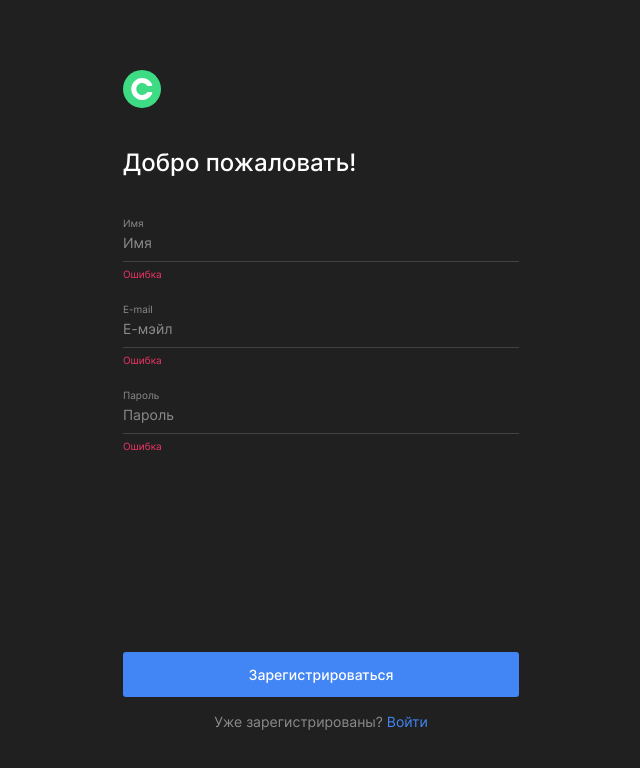
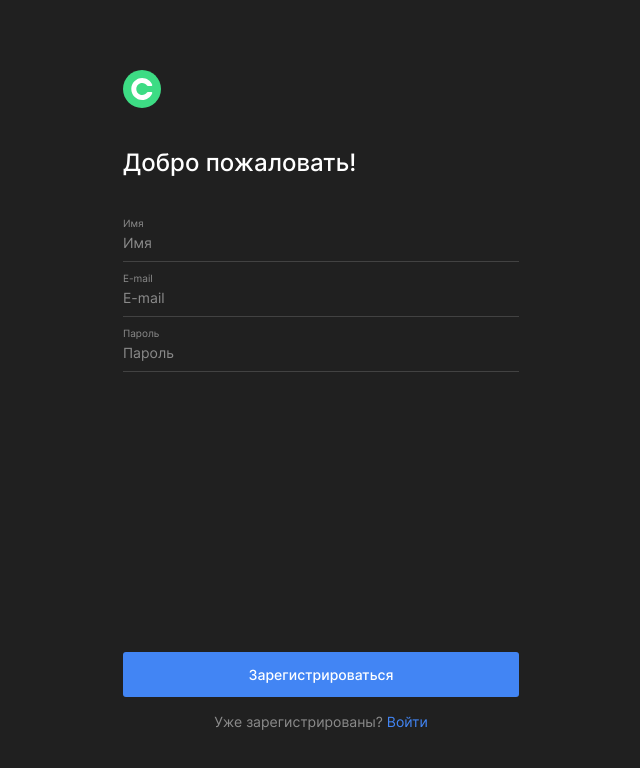
Before and after one commit to GaiaHellslaughterdottir/movies-explorer-frontend, a React (Create React App) app: page /signup in a window 1280 px wide. Shown: the top 768 px of the page, without its empty margins (319-959 px from the left). Built offline with nearby package versions, Linux system fonts and the light colour scheme; no server answers.

Commit message:
07.11 19:12

```diff
--- a/package.json
+++ b/package.json
@@ -8,6 +8,7 @@
     "@testing-library/user-event": "^13.5.0",
     "react-dom": "^18.2.0",
     "react-helmet": "^6.1.0",
+    "react-hook-form": "^7.48.2",
     "react-scripts": "5.0.1",
     "usehooks-ts": "^2.9.1",
     "web-vitals": "^2.1.4"
--- a/src/components/App/App.js
+++ b/src/components/App/App.js
@@ -17,7 +17,7 @@ import { mainApi } from "../../utils/MainApi";
 
 function App() {
 
-  const [loggedIn, setLoggedIn] = React.useState(true);
+  const [loggedIn, setLoggedIn] = React.useState(false);
   const [userInfo, setUserInfo] = React.useState({});
   const [currentUser, setCurrentUser] = React.useState({});
   const [movies, setMovies] = React.useState([]);
--- a/src/components/Form/Form.js
+++ b/src/components/Form/Form.js
@@ -12,7 +12,7 @@ export default function Form(props) {
       </div>
       <div className="form__footer-wrapper">
         { props.errorText && <span className="form__error">{ props.errorText }</span> }
-        <SubmitButton buttonTitle={ props.buttonTitle }/>
+        <SubmitButton submitButtonDisabled={ props.submitButtonDisabled } buttonTitle={ props.buttonTitle }/>
         { props.footerElement }
       </div>
     </form>
--- a/src/components/Form/SubmitButton/SubmitButton.css
+++ b/src/components/Form/SubmitButton/SubmitButton.css
@@ -20,6 +20,10 @@
   -moz-transition: background-color .5s ease-out;
   -o-transition: background-color .5s ease-out;
   transition: background-color .5s ease-out;
+}
+
+.submit-button:disabled {
+  background-color: #2F2F2F;
 }
 
 .form_edit-profile .submit-button {
--- a/src/components/Form/SubmitButton/SubmitButton.js
+++ b/src/components/Form/SubmitButton/SubmitButton.js
@@ -2,6 +2,6 @@ import React from "react";
 
 export default function SubmitButton(props) {
   return (
-      <button className="submit-button" type="submit">{props.buttonTitle}</button>
+      <button className="submit-button" type="submit" disabled={props.submitButtonDisabled}>{props.buttonTitle}</button>
   );
 }
--- a/src/components/Login/Login.js
+++ b/src/components/Login/Login.js
@@ -1,4 +1,6 @@
 import React from "react";
+import { useForm } from 'react-hook-form';
+
 import Logo from "../Logo/Logo";
 import Form from "../Form/Form";
 import FormField from "../Form/FormField/FormField";
@@ -6,16 +8,12 @@ import { Link, NavLink } from "react-router-dom";
 
 
 export default function Login(props) {
-  const [email, setEmail] = React.useState('');
-  const [password, setPassword] = React.useState('');
+  const { register, handleSubmit, formState: { errors } } = useForm({ mode: 'all' });
 
-
-  function handleSubmit(e) {
-    e.preventDefault();
-    console.log(props);
+  function onSubmit(data) {
     props.onLogin({
-      email,
-      password,
+      email: data.email,
+      password: data.password,
     });
   }
 
@@ -25,37 +23,35 @@ export default function Login(props) {
         <Logo/>
       </NavLink>
       <Form className="form_login"
+            onSubmit={ handleSubmit(onSubmit) }
             formTitle="Рады видеть!"
             buttonTitle="Войти"
+            submitButtonDisabled={Object.keys(errors).length !== 0}
             name="login"
-            onSubmit={ handleSubmit }
             footerElement={ <p className="form__login-footer">
               Ещё не зарегистрированы? { <Link to="/signup"
                                                className="form__login-footer-link">Регистрация</Link> }</p> }>
 
-        <FormField fieldTitle="E-mail" errorTitle="Ошибка">
-          <input value={ email }
-                 placeholder="E-mail"
-                 onChange={ e => setEmail(e.target.value) }
-                 minLength="2"
-                 maxLength="30"
-                 type="text"
-                 name="email"
+        <FormField fieldTitle="E-mail" errorTitle={errors.email !== undefined ? 'Емэйл задан не корректно' : null}>
+          <input placeholder="E-mail"
+                 type="email"
                  className="form__field"
                  id="form__field-email"
-                 required/>
+                 { ...register('email', {
+                   required: true, maxLength: 30, minLength: 2,
+                   pattern: {
+                     value: /\S+@\S+\.\S+/,
+                   }
+                 }) }
+          />
         </FormField>
-        <FormField fieldTitle="Пароль" errorTitle="Ошибка">
-          <input value={ password }
-                 placeholder="Пароль"
-                 onChange={ e => setPassword(e.target.value) }
-                 minLength="2"
-                 maxLength="30"
+        <FormField fieldTitle="Пароль" errorTitle={errors.password !== undefined ? 'Пароль не соответствует требованиям' : null}>
+          <input placeholder="Пароль"
                  type="password"
-                 name="password"
                  className="form__field"
                  id="form__field-password"
-                 required/>
+                 { ...register('password', { required: true, maxLength: 30, minLength: 2 }) }
+          />
         </FormField>
       </Form>
     </div>
--- a/src/components/Movies/MoviesCardList/MoviesCardList.js
+++ b/src/components/Movies/MoviesCardList/MoviesCardList.js
@@ -1,6 +1,5 @@
 import React from "react";
 import MoviesCard from "../MoviesCard/MoviesCard";
-import Preloader from "../Preloder/Preloader";
 
 export default function MoviesCardList(props) {
   return (
--- a/src/components/Profile/Profile.js
+++ b/src/components/Profile/Profile.js
@@ -1,26 +1,25 @@
 import React from "react";
+import { useForm } from 'react-hook-form';
+
 import Form from "../Form/Form";
 import FormField from "../Form/FormField/FormField";
 
 export default function Profile(props) {
+  const { register, handleSubmit, setValue, formState: { errors } } = useForm({ mode: 'all' });
+
   const [edited, setEdited] = React.useState(false);
-  const [name, setName] = React.useState('');
-  const [email, setEmail] = React.useState('');
 
-  function handleSubmit(e) {
-    e.preventDefault();
+  function onSubmit(data) {
     props.onEditProfile({
-      name,
-      email,
+      name: data.name,
+      email: data.email,
     });
   }
 
   React.useEffect(() => {
-    if (props.userInfo.name !== undefined) {
-      setName(props.userInfo.name);
-    }
-    if (props.userInfo.email !== undefined) {
-      setEmail(props.userInfo.email);
+    if (props.userInfo.name !== undefined && props.userInfo.email !== undefined) {
+      setValue('name', props.userInfo.name);
+      setValue('email', props.userInfo.email);
     }
   }, [props.userInfo]);
 
@@ -29,33 +28,33 @@ export default function Profile(props) {
     <div className="profile">
 
       { edited && <Form className="form_edit-profile"
-                        onSubmit={handleSubmit}
+                        onSubmit={ handleSubmit(onSubmit) }
                         formTitle="Bonjour Nicolas!"
                         buttonTitle="Сохранить"
+                        submitButtonDisabled={Object.keys(errors).length !== 0}
                         errorText="При обновлении профиля произошла ошибка." name="login">
-        <FormField fieldTitle="Имя">
-          <input value={name}
-                 onChange={e => setName(e.target.value)}
+        <FormField fieldTitle="Имя" errorTitle={errors.name !== undefined ? 'Имя задано не корректно' : null}>
+          <input
             placeholder="Name"
-                 minLength="2"
-                 maxLength="30"
             type="text"
-                 name="name"
             className="form__field"
             id="form__field-name"
-                 required/>
+            { ...register('name', { required: true, maxLength: 30, minLength: 2 }) }
+          />
         </FormField>
-        <FormField fieldTitle="E-mail">
-          <input value={email}
-                 onChange={e => setEmail(e.target.value)}
+        <FormField fieldTitle="E-mail" errorTitle={errors.email !== undefined ? 'Емэйл задан не корректно' : null}>
+          <input
             placeholder="E-mail"
-                 minLength="2"
-                 maxLength="30"
-                 type="text"
-                 name="email"
+            type="email"
             className="form__field"
             id="form__field-email"
-                 required/>
+            { ...register('email', {
+              required: true, maxLength: 30, minLength: 2,
+              pattern: {
+                value: /\S+@\S+\.\S+/,
+              }
+            }) }
+          />
         </FormField>
       </Form> }
 
@@ -64,11 +63,11 @@ export default function Profile(props) {
         <h1 className="profile__title">Привет, Василий!</h1>
         <div className="profile__field-wrapper">
           <span className="profile__field-title">Имя</span>
-          <span className="profile__field-subtitle">{props.userInfo.name}</span>
+          <span className="profile__field-subtitle">{ props.userInfo.name }</span>
         </div>
         <div className="profile__field-wrapper">
           <span className="profile__field-title">Емэйл</span>
-          <span className="profile__field-subtitle">{props.userInfo.email}</span>
+          <span className="profile__field-subtitle">{ props.userInfo.email }</span>
         </div>
         <div className="profile__button-wrapper">
           <a className="profile__link-register" onClick={ () => setEdited(true) }>Редактировать</a>
--- a/src/components/Register/Register.js
+++ b/src/components/Register/Register.js
@@ -1,21 +1,19 @@
 import React from "react";
+import { useForm } from 'react-hook-form';
+
 import Logo from "../Logo/Logo";
 import Form from "../Form/Form";
 import FormField from "../Form/FormField/FormField";
 import { Link, NavLink } from "react-router-dom";
 
 export default function Register(props) {
+  const { register, handleSubmit, formState: { errors } } = useForm({ mode: 'all' });
 
-  const [name, setName] = React.useState('');
-  const [email, setEmail] = React.useState('');
-  const [password, setPassword] = React.useState('');
-
-  function handleSubmit(e) {
-    e.preventDefault();
+  function onSubmit(data) {
     props.onRegister({
-      name,
-      email,
-      password
+      name: data.name,
+      email: data.email,
+      password: data.password
     });
   }
 
@@ -26,47 +24,42 @@ export default function Register(props) {
       </NavLink>
 
       <Form formTitle="Добро пожаловать!"
+            onSubmit={ handleSubmit(onSubmit) }
             buttonTitle="Зарегистрироваться"
-            onSubmit={handleSubmit}
+            submitButtonDisabled={Object.keys(errors).length !== 0}
             name="register"
             footerElement={ <p className="form__login-footer">
               Уже зарегистрированы? { <Link to="/signin" className="form__login-footer-link">Войти</Link> }</p> }>
 
-        <FormField fieldTitle="Имя" errorTitle="Ошибка">
-          <input value={name}
-                 onChange={e => setName(e.target.value)}
-                 placeholder="Имя"
-                 minLength="2"
-                 maxLength="30"
+        <FormField fieldTitle="Имя" errorTitle={ errors.name !== undefined ? 'Имя задано не корректно' : null }>
+          <input placeholder="Имя"
                  type="text"
-                 name="name"
                  className="form__field"
                  id="form__field-name"
-                 required/>
+                 { ...register('name', { required: true, maxLength: 30, minLength: 2 }) }
+          />
         </FormField>
-        <FormField fieldTitle="E-mail" errorTitle="Ошибка">
-          <input value={email}
-                 onChange={e => setEmail(e.target.value)}
-                 placeholder="Е-мэйл"
-                 minLength="2"
-                 maxLength="30"
-                 type="text"
-                 name="email"
+        <FormField fieldTitle="E-mail" errorTitle={ errors.email !== undefined ? 'Емэйл задан не корректно' : null }>
+          <input placeholder="E-mail"
+                 type="email"
                  className="form__field"
                  id="form__field-email"
-                 required/>
+                 { ...register('email', {
+                   required: true, maxLength: 30, minLength: 2,
+                   pattern: {
+                     value: /\S+@\S+\.\S+/,
+                   }
+                 }) }
+          />
         </FormField>
-        <FormField fieldTitle="Пароль" errorTitle="Ошибка">
-          <input value={password}
-                 onChange={e => setPassword(e.target.value)}
-                 placeholder="Пароль"
-                 minLength="2"
-                 maxLength="30"
+        <FormField fieldTitle="Пароль"
+                   errorTitle={ errors.password !== undefined ? 'Пароль не соответствует требованиям' : null }>
+          <input placeholder="Пароль"
                  type="password"
-                 name="password"
                  className="form__field"
                  id="form__field-password"
-                 required/>
+                 { ...register('password', { required: true, maxLength: 30, minLength: 2 }) }
+          />
         </FormField>
       </Form>
 
```
Also changed, not shown: 1 other file (tests, documents, lock files or other folders). Lines whose indentation alone changed are shown as unchanged.
